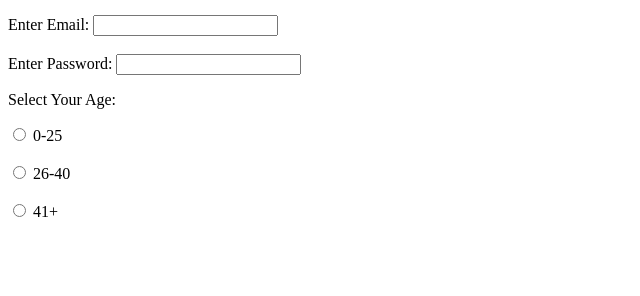
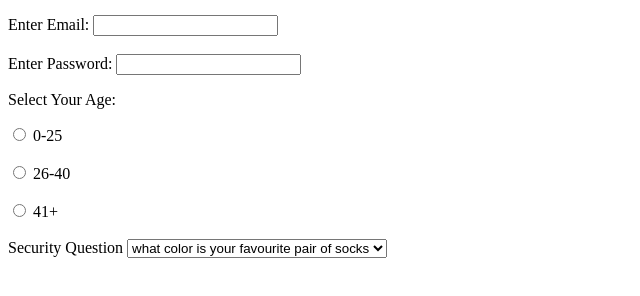
Before and after one commit to fitsumgb/html-form, a plain HTML site: page index.html in a window 1280 px wide. Shown: the part 104-400 px from the top of the page, without its empty margins (0-640 px from the left). Drawn offline with Linux system fonts and the light colour scheme.

Commit message:
adding a drop down Q and A, add more text

```diff
--- a/index.html
+++ b/index.html
@@ -30,6 +30,18 @@
 
       <input type="radio" name="Age" value= "40+" id= "option-1">
       <label for= "option-1"> 41+</label>
+
+      <br><br>
+
+      <label for="Question"> Security Question</label>
+      <select name= "question" id="question">
+        <option value= "q1"> what color is your favourite pair of socks</option>
+        <option value= "q2">if you could be a vegitable, what it be?</option>
+        <option value= "q3">what is yośr best ever security question</option>
+
+    </select>
+
+
   </form>
 
 
```
